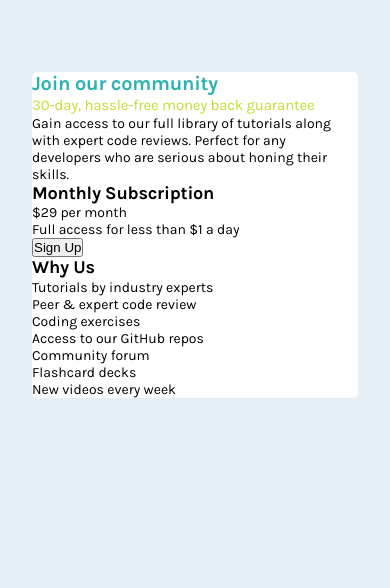
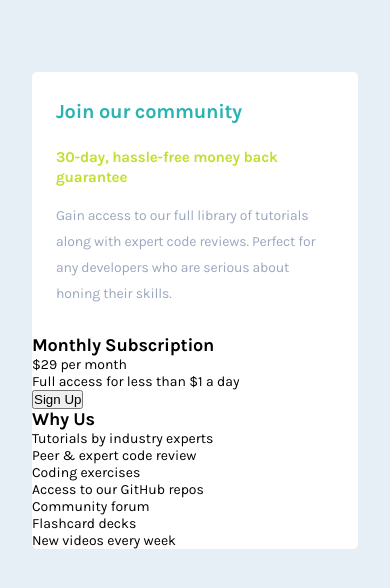
Before and after one commit to dinahbrito/single-price-grid-component, a plain HTML site: page index.html in a window 390 px wide. Drawn offline with Linux system fonts and the light colour scheme.

Commit message:
.join mobile

```diff
--- a/styles.css
+++ b/styles.css
@@ -9,6 +9,7 @@
     -webkit-font-smoothing: antialiased;
 }
 
+/* Typography  */
 h1 {
     color: #2AB3B1;
     font-size: 1.25rem;
@@ -25,12 +26,7 @@ h2 {
     line-height: 1.32rem;
 }
 
-p.bright {
-    color: #C0DF33;
-    font-size: .94rem;
-    letter-spacing: -.19px;
-    line-height: 1.25rem;
-}
+
 
 body {
     background-color: #E6EFF5;
@@ -46,6 +42,26 @@ main {
     overflow: hidden;
 }
 
+.join {
+    margin: 1.75rem 1.5rem
+
+}
+
+.join p{
+    color: #9AA7BE;
+    letter-spacing: -.17px;
+    line-height: 1.62rem;
+}
+
+p.bright {
+    color: #C0DF33;
+    font-size: .94rem;
+    font-weight: 700;
+    letter-spacing: -.19px;
+    line-height: 1.25rem;
+    margin-bottom: 1rem;
+    margin-top: 1.5rem;
+}
 
 
 @media only screen and (min-width: 768px) {
```
